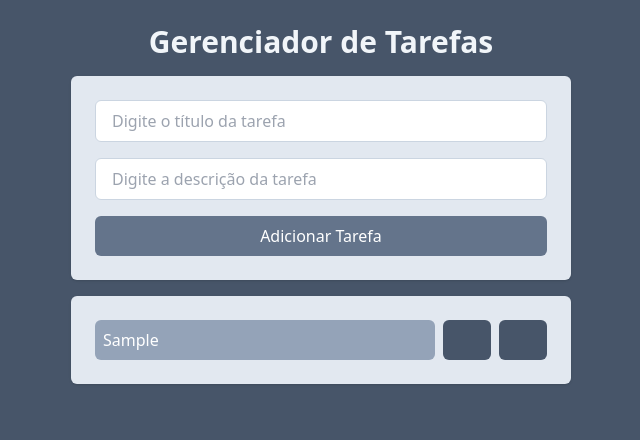
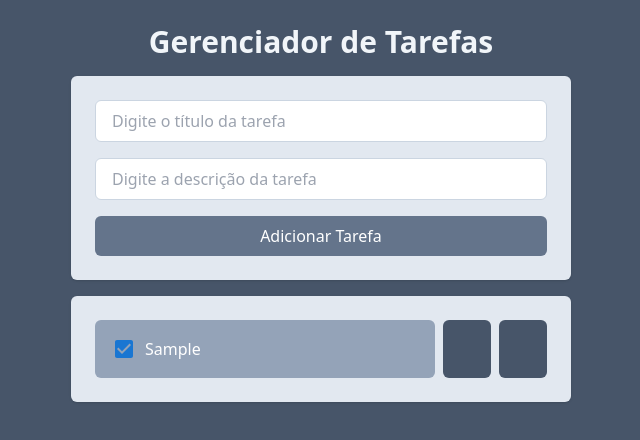
Before and after one commit to patrilucas59/gerenciador-de-tarefas, a React (Vite) app: page / in a window 1280 px wide. Both pictures are taken after typing "Sample", "Sample" into the empty fields and a click on the button "Adicionar Tarefa". Shown: the top 440 px of the page, without its empty margins (319-959 px from the left). Built offline with nearby package versions, Linux system fonts and the light colour scheme; some icons are missing.

Commit message:
feat: checkbox

```diff
--- /dev/null
+++ b/src/components/CheckBox.jsx
@@ -0,0 +1,18 @@
+import Checkbox from '@mui/material/Checkbox';
+import { useState } from 'react';
+
+export default function ControlledCheckbox() {
+  const [checked, setChecked] = useState(true);
+
+  const handleChange = (event) => {
+    setChecked(event.target.checked);
+  };
+
+  return (
+    <Checkbox
+      checked={checked}
+      onChange={handleChange}
+      slotProps={{ 'aria-label': 'controlled' }}
+    />
+  );
+}
--- a/src/components/Task.jsx
+++ b/src/components/Task.jsx
@@ -2,6 +2,7 @@ import ArrowRightIcon from '@mui/icons-material/ArrowRight';
 import DeleteOutlineIcon from '@mui/icons-material/DeleteOutline';
 import { useNavigate } from 'react-router-dom';
 import Button from './Button';
+import ControlledCheckbox from './CheckBox';
 
 function Tasks({tasks, onTaskClick, onDeleteTaskClick}) {
   const navigate = useNavigate()
@@ -17,21 +18,26 @@ function Tasks({tasks, onTaskClick, onDeleteTaskClick}) {
   return (
     <ul className="space-y-4 p-6 bg-slate-200 rounded-md shadow">
       {tasks.length === 0 ? (
-       <p className="text-slate-500 text-center">Organize seu dia. Comece criando novas <b>tarefas!</b></p>
+        <p className="text-slate-500 text-center">
+          Organize seu dia. Comece criando novas <b>tarefas!</b>
+        </p>
       ) : (
         tasks.map((task) => (
           <li key={task.id} className="flex gap-2">
-         <button
+            <div
               onClick={() => onTaskClick(task.id)}
-         className={`bg-slate-400 text-left w-full text-white p-2 rounded-md ${
-           task.isCompleted && 'line-through'
-           }`}
+              className="flex items-center bg-slate-400 text-white p-2 rounded-md w-full cursor-pointer hover:bg-slate-500"
             >
+              <ControlledCheckbox />
+            <span>
               {task.title}
-           </button>
+            </span>
+            </div>
+
             <Button onClick={() => {onSeeDetailsClick(task)}}>
               <ArrowRightIcon />
             </Button>
+
             <Button onClick={() => onDeleteTaskClick(task.id)}>
               <DeleteOutlineIcon />
             </Button>
```
Lines whose indentation alone changed are shown as unchanged.
